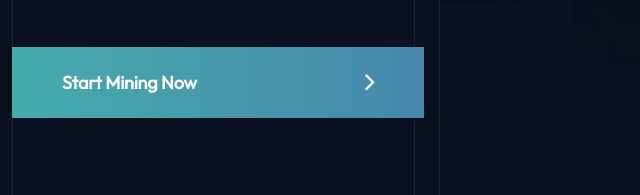
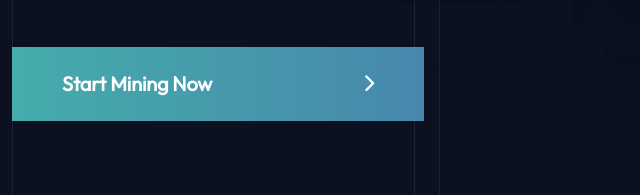
Before and after one commit to Anas-Shanan/coindox, a plain HTML site: page index.html in a window 1280 px wide. Shown: the part 536-731 px from the top of the page, 0-640 px from the left. Drawn offline with Linux system fonts and the light colour scheme.

Commit message:
updat <a> color

```diff
--- a/contact.css
+++ b/contact.css
@@ -93,6 +93,7 @@ section.contact-page-part-1 {
   .icons-contact-page {
     * {
       position: absolute;
+      z-index: -1;
     }
     *:nth-child(1) {
       top: 27%;
--- a/style.css
+++ b/style.css
@@ -30,6 +30,11 @@ body {
   position: relative;
   display: block;
   overflow-x: hidden;
+
+  a {
+    text-decoration: none;
+    color: var(--primary-color);
+  }
 }
 
 .centered-grid {
@@ -480,7 +485,7 @@ section.hero {
   a.mining {
     display: inline-block;
     color: white;
-    font-size: 18px;
+    font-size: 20px;
     font-weight: 700;
     text-transform: capitalize;
     letter-spacing: -0.18px;
@@ -1143,8 +1148,3 @@ a:hover .fa-chevron-right {
     color: var(--gradient-color-from);
   }
 }
-
-a:-webkit-any-link {
-  text-decoration: none;
-  color: var(--primary-color);
-}
```
